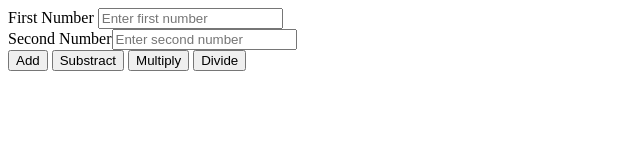
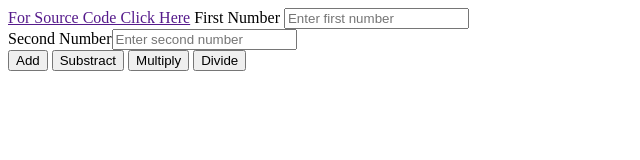
Before and after one commit to ArinSM/calculator, a plain HTML site: page index.html in a window 1280 px wide. Shown: the whole page, without its empty margins (0-640 px from the left). Drawn offline with nearby package versions, Linux system fonts and the light colour scheme.

Commit message:
Update index.html

```diff
--- a/index.html
+++ b/index.html
@@ -3,6 +3,7 @@
     <title>
         Simple Calculator
     </title>
+    <a href="">For Source Code Click Here</a>
     <script src="https://ajax.googleapis.com/ajax/libs/jquery/3.4.0/jquery.min.js"></script>
     <script>
         //cdn//
```
